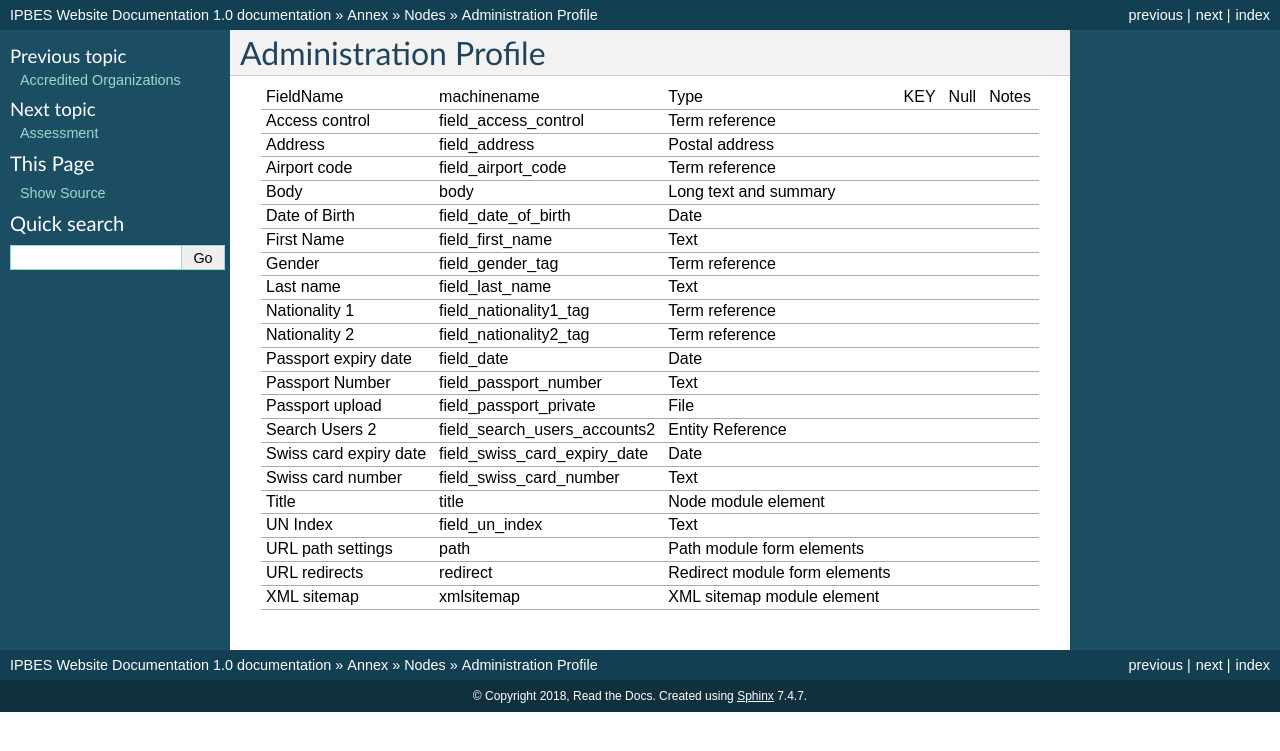
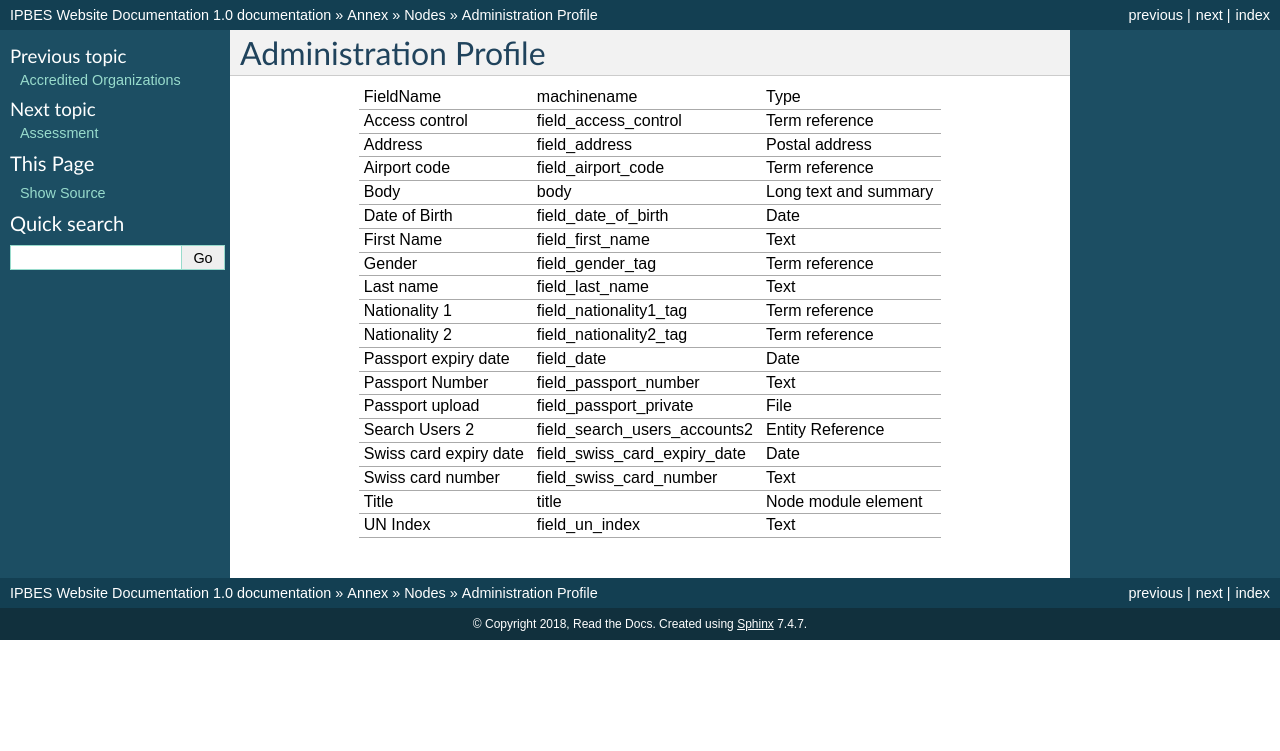
Before and after one commit to ipbes/ipbeswebdocs, a Sphinx documentation site: the page built from docs/annex/nodes/administration-profile.rst, in a window 1280 px wide. Shown: the top 751 px of the page. Built offline with Sphinx 7.4.7, drawn with Linux system fonts in a browser that asks for light colours; pages that are not in the unit, such as notebooks, are missing from menus.

Commit message:
Update administration-profile.rst

```diff
--- a/docs/annex/nodes/administration-profile.rst
+++ b/docs/annex/nodes/administration-profile.rst
@@ -1,47 +1,41 @@
 Administration Profile
 ======================
-+------------------------+------------------------------+-------------------------------+-----+------+-------+
-| FieldName              | machinename                  | Type                          | KEY | Null | Notes |
-+------------------------+------------------------------+-------------------------------+-----+------+-------+
-| Access control         | field_access_control         | Term reference                |     |      |       |
-+------------------------+------------------------------+-------------------------------+-----+------+-------+
-| Address                | field_address                | Postal address                |     |      |       |
-+------------------------+------------------------------+-------------------------------+-----+------+-------+
-| Airport code           | field_airport_code           | Term reference                |     |      |       |
-+------------------------+------------------------------+-------------------------------+-----+------+-------+
-| Body                   | body                         | Long text and summary         |     |      |       |
-+------------------------+------------------------------+-------------------------------+-----+------+-------+
-| Date of Birth          | field_date_of_birth          | Date                          |     |      |       |
-+------------------------+------------------------------+-------------------------------+-----+------+-------+
-| First Name             | field_first_name             | Text                          |     |      |       |
-+------------------------+------------------------------+-------------------------------+-----+------+-------+
-| Gender                 | field_gender_tag             | Term reference                |     |      |       |
-+------------------------+------------------------------+-------------------------------+-----+------+-------+
-| Last name              | field_last_name              | Text                          |     |      |       |
-+------------------------+------------------------------+-------------------------------+-----+------+-------+
-| Nationality 1          | field_nationality1_tag       | Term reference                |     |      |       |
-+------------------------+------------------------------+-------------------------------+-----+------+-------+
-| Nationality 2          | field_nationality2_tag       | Term reference                |     |      |       |
-+------------------------+------------------------------+-------------------------------+-----+------+-------+
-| Passport expiry date   | field_date                   | Date                          |     |      |       |
-+------------------------+------------------------------+-------------------------------+-----+------+-------+
-| Passport Number        | field_passport_number        | Text                          |     |      |       |
-+------------------------+------------------------------+-------------------------------+-----+------+-------+
-| Passport upload        | field_passport_private       | File                          |     |      |       |
-+------------------------+------------------------------+-------------------------------+-----+------+-------+
-| Search Users 2         | field_search_users_accounts2 | Entity Reference              |     |      |       |
-+------------------------+------------------------------+-------------------------------+-----+------+-------+
-| Swiss card expiry date | field_swiss_card_expiry_date | Date                          |     |      |       |
-+------------------------+------------------------------+-------------------------------+-----+------+-------+
-| Swiss card number      | field_swiss_card_number      | Text                          |     |      |       |
-+------------------------+------------------------------+-------------------------------+-----+------+-------+
-| Title                  | title                        | Node module element           |     |      |       |
-+------------------------+------------------------------+-------------------------------+-----+------+-------+
-| UN Index               | field_un_index               | Text                          |     |      |       |
-+------------------------+------------------------------+-------------------------------+-----+------+-------+
-| URL path settings      | path                         | Path module form elements     |     |      |       |
-+------------------------+------------------------------+-------------------------------+-----+------+-------+
-| URL redirects          | redirect                     | Redirect module form elements |     |      |       |
-+------------------------+------------------------------+-------------------------------+-----+------+-------+
-| XML sitemap            | xmlsitemap                   | XML sitemap module element    |     |      |       |
-+------------------------+------------------------------+-------------------------------+-----+------+-------+
++------------------------+------------------------------+-----------------------+
+| FieldName              | machinename                  | Type                  |
++------------------------+------------------------------+-----------------------+
+| Access control         | field_access_control         | Term reference        |
++------------------------+------------------------------+-----------------------+
+| Address                | field_address                | Postal address        |
++------------------------+------------------------------+-----------------------+
+| Airport code           | field_airport_code           | Term reference        |
++------------------------+------------------------------+-----------------------+
+| Body                   | body                         | Long text and summary |
++------------------------+------------------------------+-----------------------+
+| Date of Birth          | field_date_of_birth          | Date                  |
++------------------------+------------------------------+-----------------------+
+| First Name             | field_first_name             | Text                  |
++------------------------+------------------------------+-----------------------+
+| Gender                 | field_gender_tag             | Term reference        |
++------------------------+------------------------------+-----------------------+
+| Last name              | field_last_name              | Text                  |
++------------------------+------------------------------+-----------------------+
+| Nationality 1          | field_nationality1_tag       | Term reference        |
++------------------------+------------------------------+-----------------------+
+| Nationality 2          | field_nationality2_tag       | Term reference        |
++------------------------+------------------------------+-----------------------+
+| Passport expiry date   | field_date                   | Date                  |
++------------------------+------------------------------+-----------------------+
+| Passport Number        | field_passport_number        | Text                  |
++------------------------+------------------------------+-----------------------+
+| Passport upload        | field_passport_private       | File                  |
++------------------------+------------------------------+-----------------------+
+| Search Users 2         | field_search_users_accounts2 | Entity Reference      |
++------------------------+------------------------------+-----------------------+
+| Swiss card expiry date | field_swiss_card_expiry_date | Date                  |
++------------------------+------------------------------+-----------------------+
+| Swiss card number      | field_swiss_card_number      | Text                  |
++------------------------+------------------------------+-----------------------+
+| Title                  | title                        | Node module element   |
++------------------------+------------------------------+-----------------------+
+| UN Index               | field_un_index               | Text                  |
++------------------------+------------------------------+-----------------------+
```
